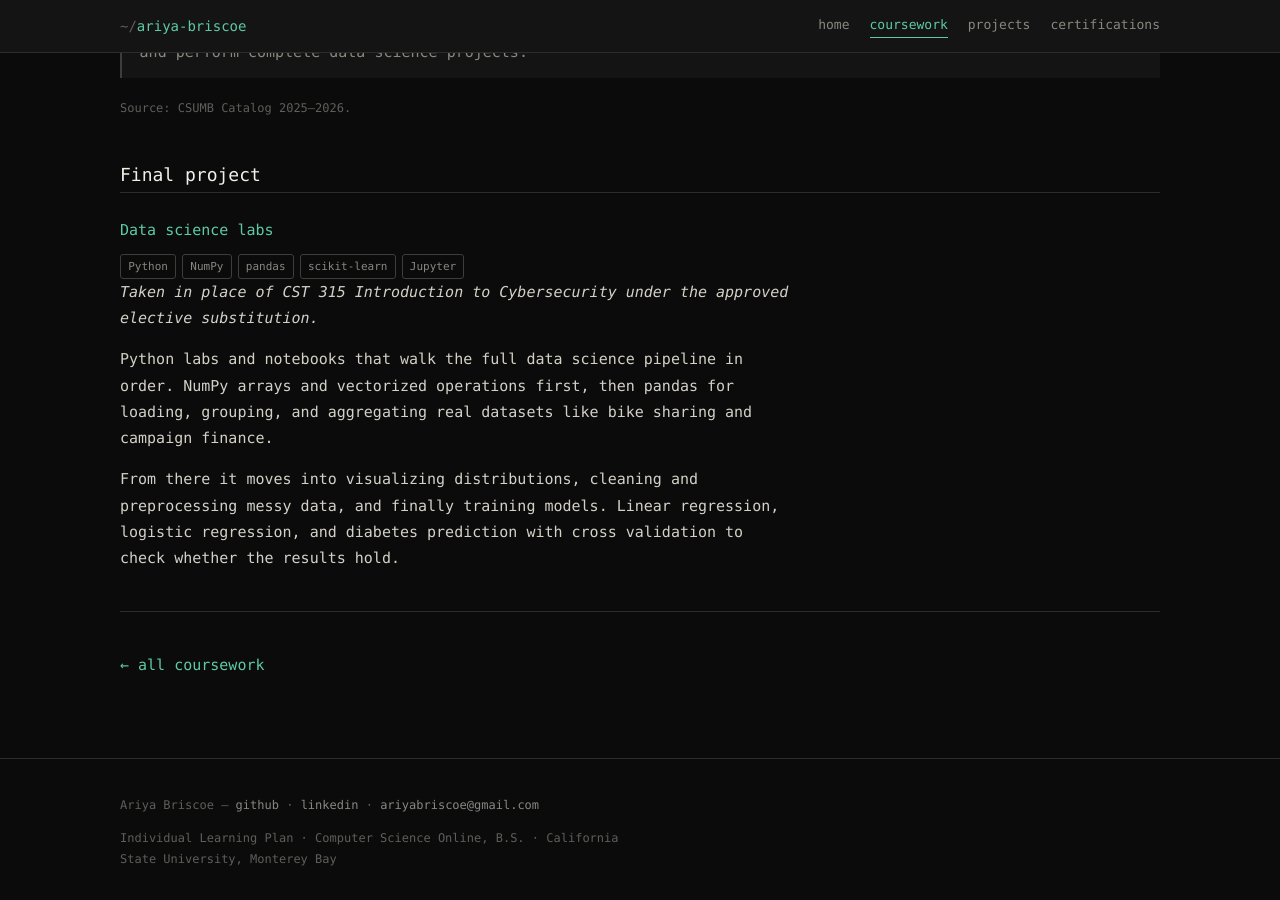
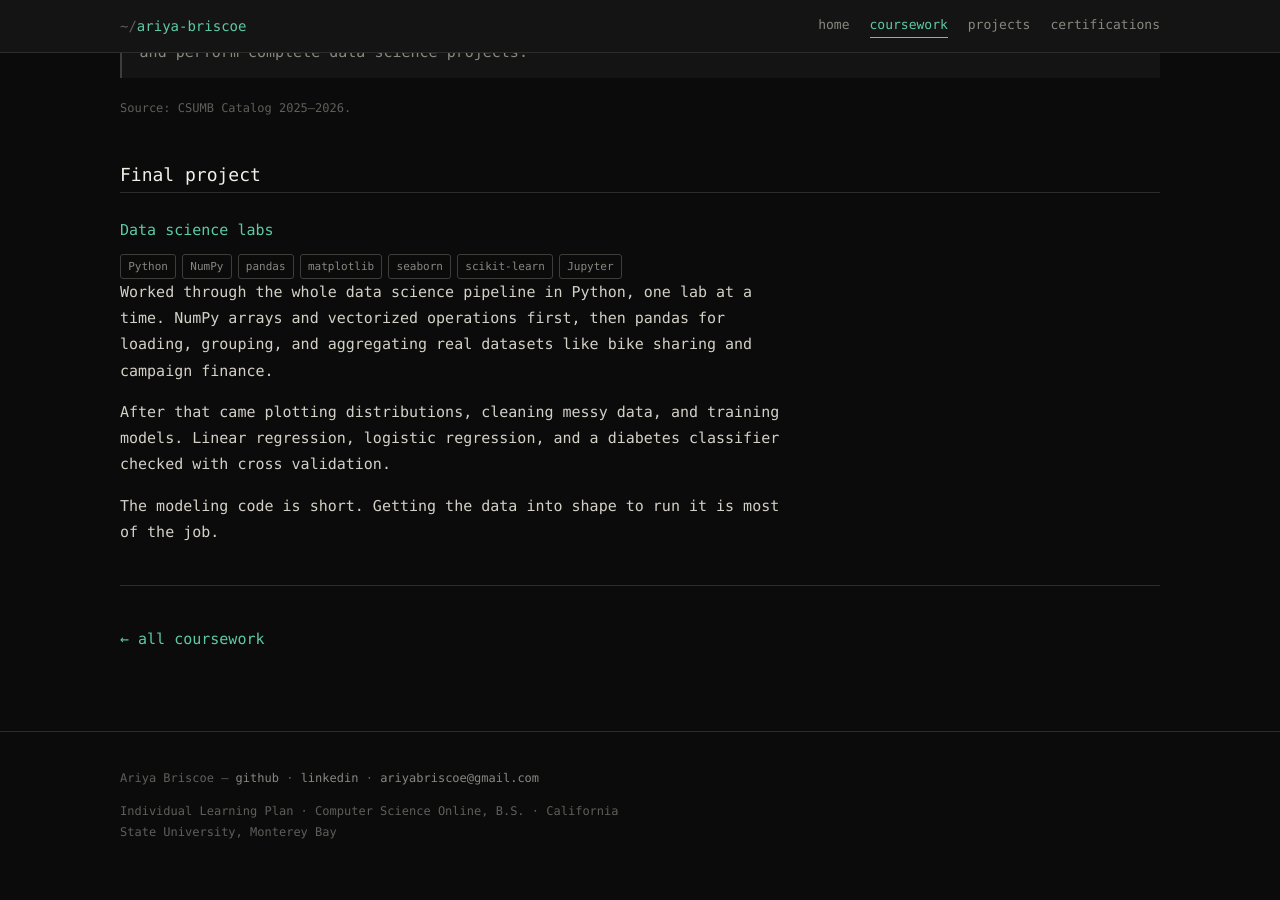
Before and after one commit to ryebriscoe/ryebriscoe.github.io, a Jekyll site: the page built from _courses/cst-383.md, in a window 1280 px wide and 900 px high, scrolled down 556 px. Built offline with Jekyll 4.4.1, drawn with Linux system fonts in a browser that asks for light colours.

Commit message:
Tighten CST 383 page and align front matter key order

```diff
--- a/_courses/cst-383.md
+++ b/_courses/cst-383.md
@@ -8,18 +8,18 @@ status: completed
 units: 4
 offered: "Fall, Spring"
 prereq: "CST 238, or BIO 380, or CST 319 with a statistics course, C- or better"
+catalog: >-
+  In data science, data analysis and machine learning techniques are applied to visualize data, understand trends, and make predictions. In this course students will learn how to obtain data, preprocess it, apply machine learning methods, and visualize the results. A student who completes the course will have enough theoretical knowledge, and enough skill with modern statistical programming languages and their libraries, to define and perform complete data science projects.
 project: "Data science labs"
 repo: "https://github.com/ryebriscoe/machine-learning-labs"
-tech: ["Python", "NumPy", "pandas", "scikit-learn", "Jupyter"]
-catalog: >-
-  In data science, data analysis and machine learning techniques are applied to visualize data, understand trends, and make predictions. In this course students will learn how to obtain data, preprocess it, apply machine learning methods, and visualize the results. A student who completes the course will have enough theoretical knowledge, and enough skill with modern statistical programming languages and their libraries, to define and perform complete data science projects.
+tech: ["Python", "NumPy", "pandas", "matplotlib", "seaborn", "scikit-learn", "Jupyter"]
 ---
 
-*Taken in place of CST 315 Introduction to Cybersecurity under the approved elective substitution.*
+Worked through the whole data science pipeline in Python, one lab at a time. NumPy arrays and vectorized operations first, then pandas for loading, grouping, and aggregating real datasets like bike sharing and campaign finance.
 
-Python labs and notebooks that walk the full data science pipeline in order. NumPy arrays and vectorized operations first, then pandas for loading, grouping, and aggregating real datasets like bike sharing and campaign finance.
+After that came plotting distributions, cleaning messy data, and training models. Linear regression, logistic regression, and a diabetes classifier checked with cross validation.
 
-From there it moves into visualizing distributions, cleaning and preprocessing messy data, and finally training models. Linear regression, logistic regression, and diabetes prediction with cross validation to check whether the results hold.
+The modeling code is short. Getting the data into shape to run it is most of the job.
 
 {% comment %}
 TODO: write your reflection here.
```
Also changed, not shown: _courses/cst-231.md (+2 -2 lines).
